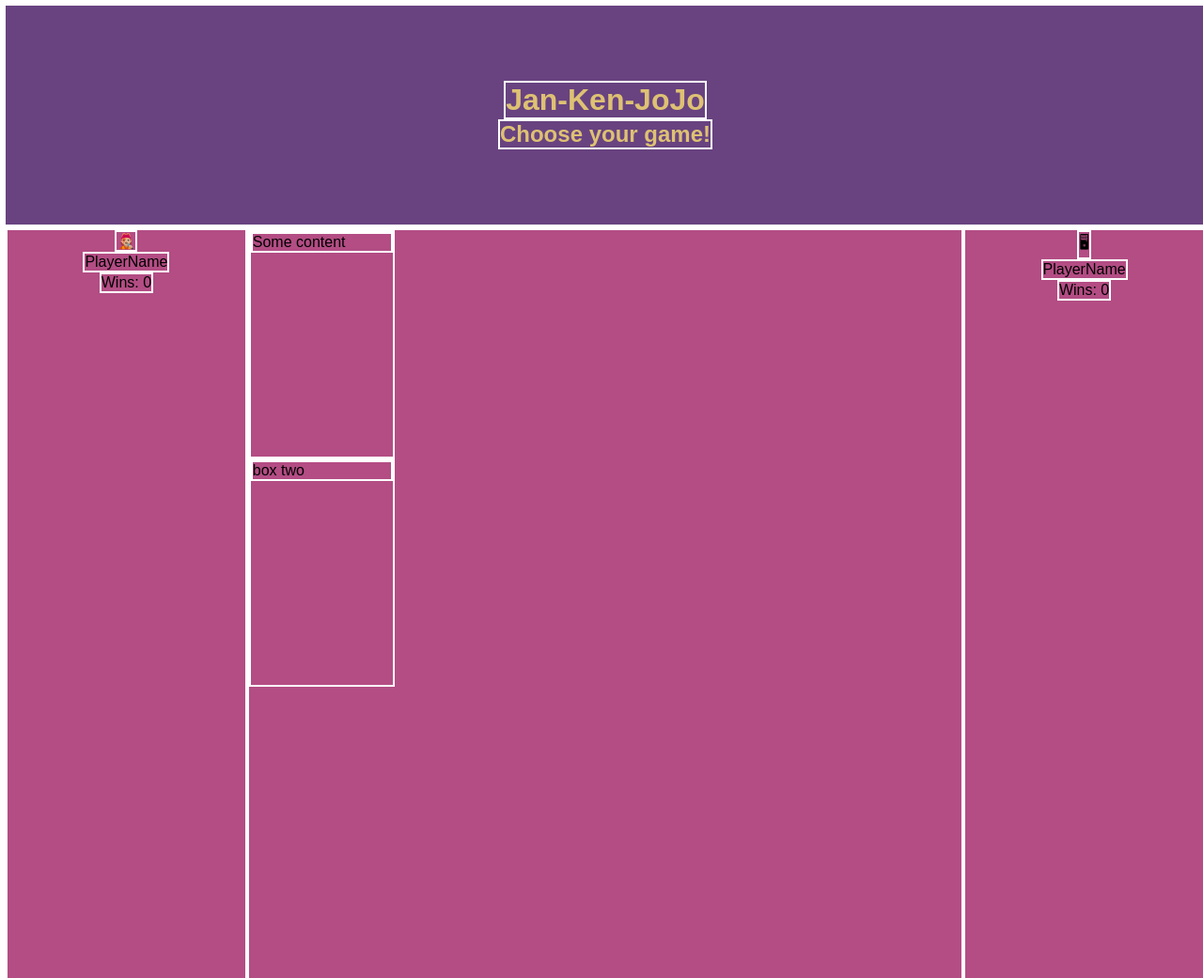
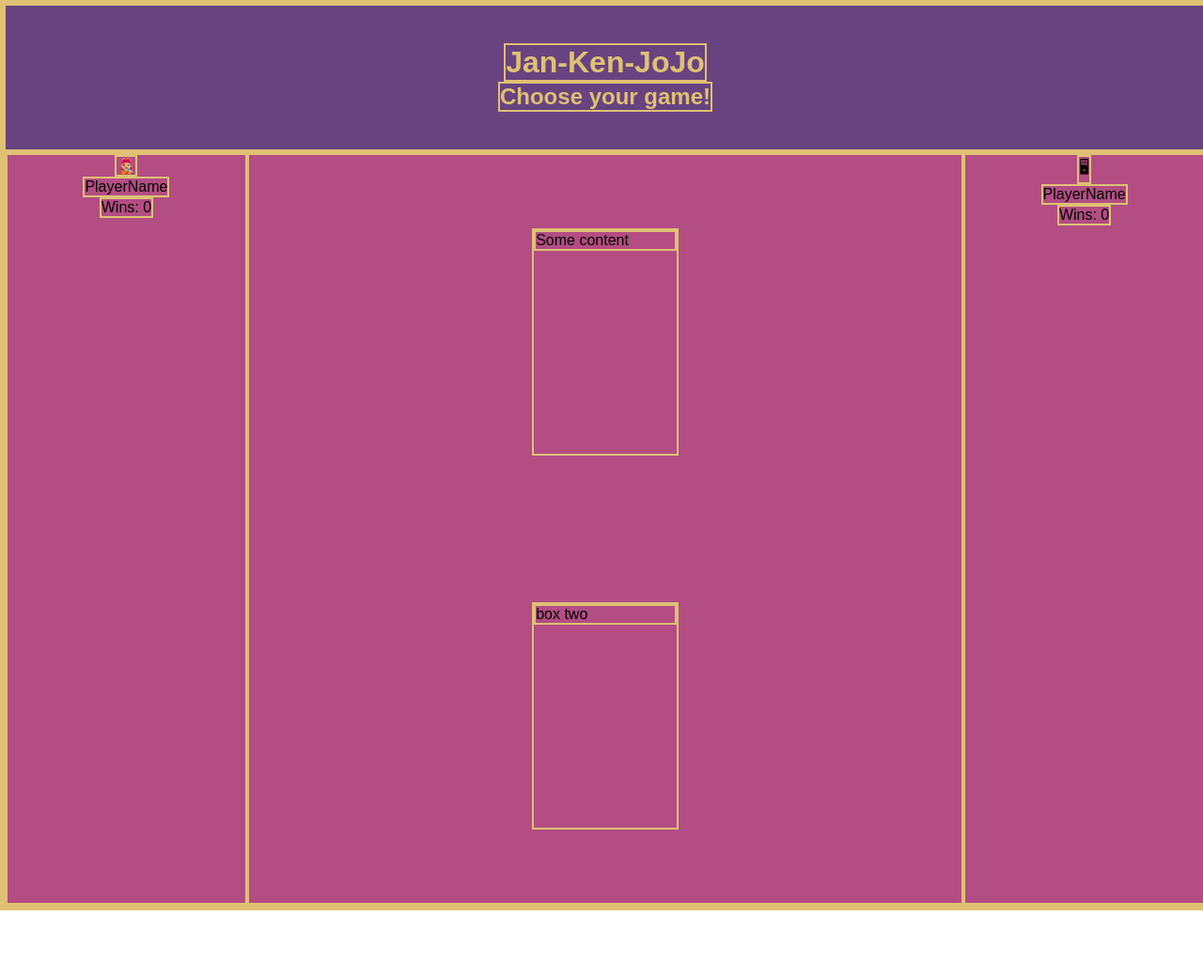
Before and after one commit to shayan-golafshani/JanKenJojo, a plain HTML site: page index.html in a window 1280 px wide. Shown: the whole page at 94% size. After the commit the page ends 969 px from the top, so only its background shows below. Drawn offline with Linux system fonts and the light colour scheme.

Commit message:
Add css color variables

```diff
--- a/styles.css
+++ b/styles.css
@@ -3,18 +3,24 @@
 crying-trees-light-purp: #9974B0
 scarab-gold: #DEC173
 warm-scarf-Marooon: #B34D84
-pale-purple: # C973A1
-*/
+pale-purple: # C973A1 */
+
+:root {
+    --daphne-descends-purp: #684380;
+    --crying-trees-light-purp: #9974B0;
+    --scarab-gold: #DEC173;
+    --warm-scarf-Marooon: #B34D84;
+    --pale-purple: #C973A1;
+}
 
 * {
     margin: 0;
     font-family: 'Montserrat', sans-serif;
-    border: 2px solid white;
+    border: 2px solid var(--scarab-gold);
 }
 
 html,
-body
-{width: 100vw;}
+body {width: 100vw;}
 
 
 .flex-column{
@@ -27,12 +33,11 @@ body
 }
 
 header {
-    /* height: 40%; */
     align-items: center;
     background-color: #684380;
     color: #DEC173;
-    padding-top: 5rem;
-    padding-bottom: 5rem;
+    padding-top: 2.5rem;
+    padding-bottom: 2.5rem;
 }
 
 main {
@@ -54,6 +59,8 @@ main {
 
 .center {
  width: 60%;
+ align-items: center;
+ justify-content: space-around;
 }
 
 .game-one,
```
